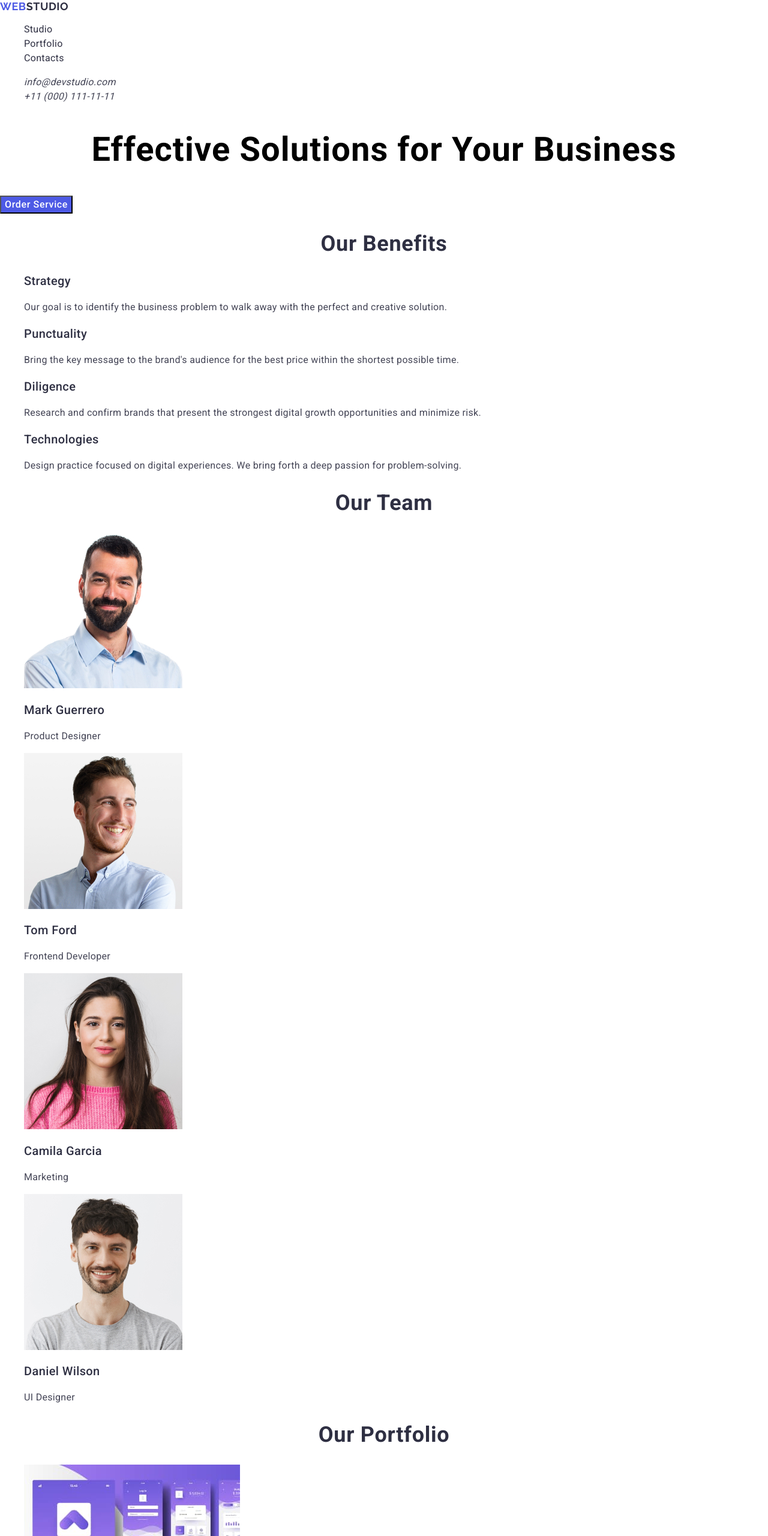
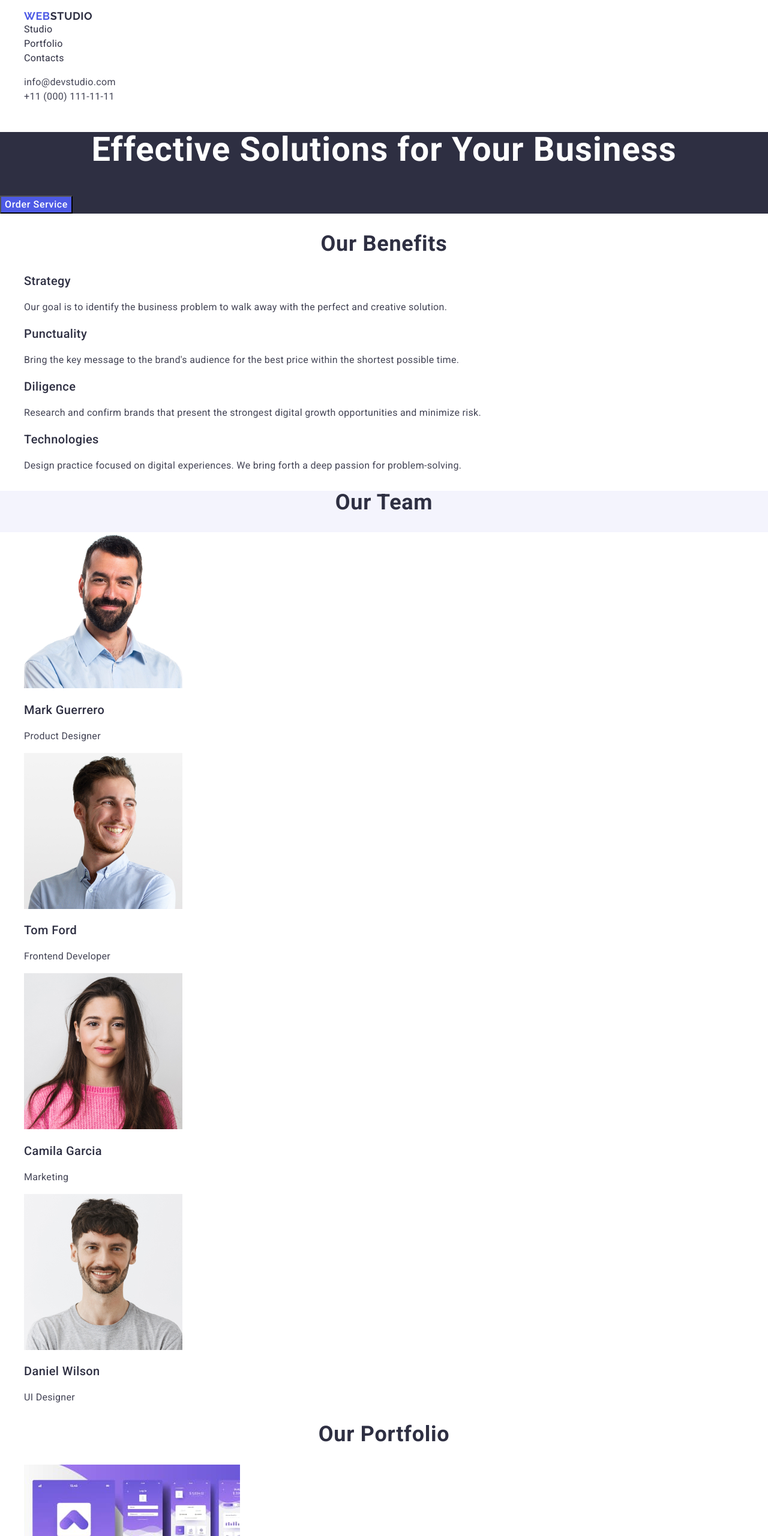
Before and after one commit to Yaroshek/goit-markup-hw-02, a plain HTML site: page index.html in a window 1280 px wide. Shown: the top 2560 px of the page at 60% size. Drawn offline with nearby package versions, Linux system fonts and the light colour scheme.

Commit message:
add index file

```diff
--- a/css/styles.css
+++ b/css/styles.css
@@ -5,12 +5,17 @@ a{
     text-decoration: none;
     color: inherit;
 }
-
+body{
+    font-family:"Roboto" sans-serif;
+    color:#434455;
+    background-color: #FFFFFF;
+}
 /*HEADER STYLES*/
 .page-logo {
     font-family: "Raleway", sans-serif;
+    font-weight: 700;
     font-size: 18px;
-    line-height: 1.16667;
+    line-height: 1.17;
     letter-spacing: 0.03em;
     text-transform: uppercase;
     color: #2e2f42;
@@ -36,6 +41,7 @@ a{
 }
 .address{
     font-family: "Roboto", sans-serif;
+    font-style: normal;
         font-size: 16px;
         line-height: 1.5;
         letter-spacing: 0.02em;
@@ -49,13 +55,17 @@ a{
 
 /*MAiN STYLES*/
 /*  section hero*/
+.hero-section{
+    background-color: #2e2f42;
+}
 .hero-text{
     font-family: "Roboto", sans-serif;
         font-weight: 700;
         font-size: 56px;
-        line-height: 1.07143;
+        line-height: 1.07;
         letter-spacing: 0.02em;
         text-align: center;
+        color:#FFFFFF;
 }
 .hero-button{
     font-family: "Roboto", sans-serif;
@@ -102,14 +112,21 @@ h2{
 }
 
 /*SECTION TEAM*/
+.head-team{
+    background-color: #f4f4fd;
+}
 .section-team{
     font-family: "Roboto", sans-serif;
         font-weight: 700;
         font-size: 36px;
-        line-height: 1.11111;
+        line-height: 1.11;
         letter-spacing: 0.02em;
         text-align: center;
         color: #2e2f42;
+        text-transform: capitalize;
+}
+.team-list{
+    background-color: #FFFFFF;
 }
 .team-names{
 font-family: "Roboto", sans-serif;
@@ -132,10 +149,11 @@ font-family: "Roboto", sans-serif;
     font-family: "Roboto", sans-serif;
         font-weight: 700;
         font-size: 36px;
-        line-height: 1.11111;
+        line-height: 1.11;
         letter-spacing: 0.02em;
         text-align: center;
         color: #2e2f42;
+        text-transform: capitalize;
 }
 
 .portfolio-list{
@@ -146,7 +164,7 @@ font-family: "Roboto", sans-serif;
         letter-spacing: 0.02em;
         color: #2e2f42;
 }
-portfolio-desc{
+.portfolio-desc{
     font-family: "Roboto", sans-serif;
         font-weight: 400;
         font-size: 16px;
@@ -155,11 +173,14 @@ portfolio-desc{
         color: #434455;
 }
 /*FOOTER*/
+.finish{
+    background-color: #2e2f42;
+}
 .logo-footer{
     font-family: "Raleway", sans-serif;
         font-weight: 700;
         font-size: 18px;
-        line-height: 1.16667;
+        line-height: 1.17;
         letter-spacing: 0.03em;
         text-transform: uppercase;
         color: #f4f4fd;
--- a/index.html
+++ b/index.html
@@ -24,10 +24,12 @@
     <!-- Page Header -->
     <header>
       <nav class="page-nav">
-        <a href="./index.html" class="page-logo"
-          ><span class="text-blue">Web</span>Studio</a
-        >
         <ul>
+          <li>
+            <a href="./index.html" class="text-blue">
+              Web<span class="page-logo">Studio</span>
+            </a>
+          </li>
           <li>
             <a href="" class="link">Studio</a>
           </li>
@@ -93,9 +95,9 @@
         </ul>
       </section>
       <!-- Our Team -->
-      <section>
+      <section class="head-team">
         <h2 class="section-team">Our Team</h2>
-        <ul>
+        <ul class="team-list">
           <li>
             <img
               src="./images/markguerrero.jpg"
@@ -205,9 +207,9 @@
         </ul>
       </section>
     </main>
-    <footer>
-      <a href="./index.html" class="logo-footer">
-        <span class="text-blue">Web</span>Studio</a
+    <footer class="finish">
+      <a href="./index.html" class="footer-slogan"
+        >Web<span class="logo-footer">Studio</span></a
       >
       <p class="footer-slogan">
         Increase the flow of customers and sales for your business with digital
```
